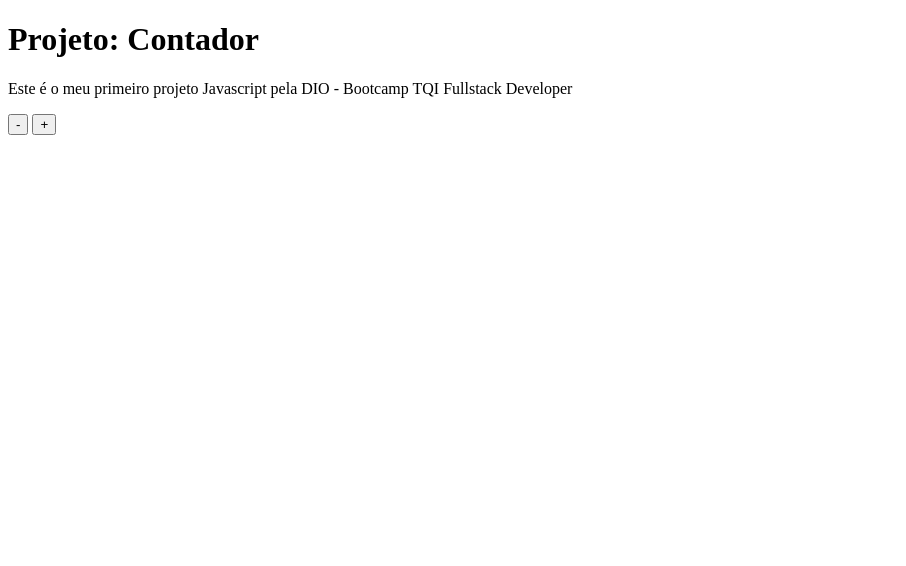
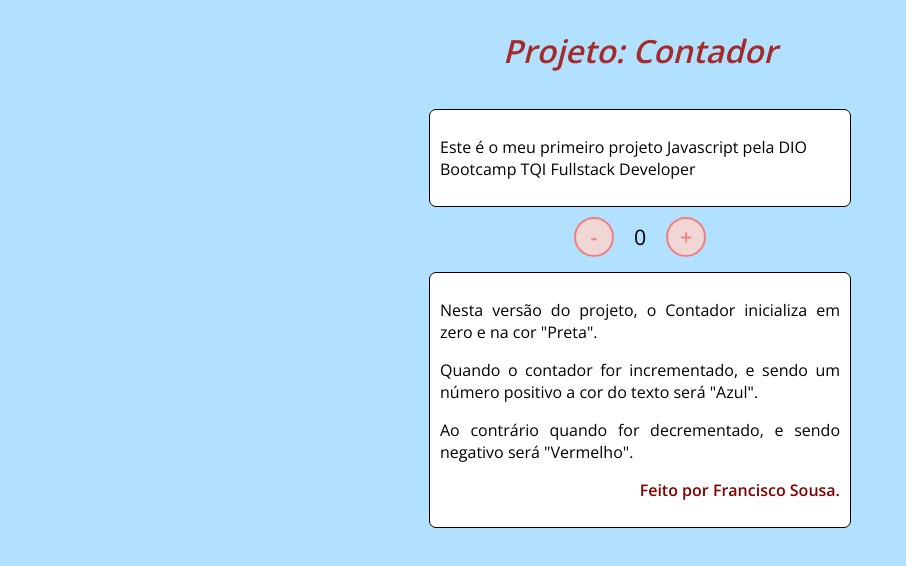
Before and after one commit to fsousa-hub/dio-projetos-javascript-contador-to-do-list, a plain HTML site: page index.html in a window 1280 px wide. Shown: the whole page, without its empty margins (0-906 px from the left). Drawn offline with nearby package versions, Linux system fonts and the light colour scheme.

Commit message:
Projeto Contador Finalizado

```diff
--- a/assets/css/style.css
+++ b/assets/css/style.css
@@ -1,2 +1,68 @@
 /* IMPORTAÇÃO FONTE GOOGLE */
 @import url('https://fonts.googleapis.com/css2?family=Open+Sans:wght@300;600&display=swap');
+
+* {
+    font-family: 'Open Sans', sans-serif;
+}
+
+body {
+    display: flex;
+    align-items: center;
+    justify-content: center;
+    flex-direction: column;
+    background-color: rgb(177, 225, 255);
+}
+
+h1{
+    color: brown;
+
+}
+
+button {
+    height: 40px;
+    width: 40px;
+    border-radius: 50%;
+    border: 2px solid lightcoral;
+    background-color: rgb(241, 214, 214);
+    color: lightcoral;
+    font-size: 16pt;
+    font-weight: 600;
+    text-align: center;
+}
+
+#contador {
+    display: flex;
+}
+
+#atualNumero {
+    display: flex;
+    align-items: center;
+    margin: 0 20px;
+    font-size: 16pt;
+}
+/* TITULO DO POST */
+.post_title{
+    font-size: 16px;
+    font-style: italic;
+    margin: 0;
+
+}
+
+
+/* BLOCO DE CONTEÚDO - BORDA ARREDONDADA */
+.post{
+    width: 400px;
+    text-align: justify;
+    margin: 15px;
+    background: #FFF;
+    padding: 10px;
+    border: 1px solid #000;
+    margin-bottom: 10px;
+    border-radius: 7px;
+}
+
+.textoADireita{
+    text-align: right;
+    color: maroon;
+    font-weight: 700;
+}
--- a/assets/js/scripts.js
+++ b/assets/js/scripts.js
@@ -0,0 +1,26 @@
+let counta = 0;
+
+const NUMERO_ATUAL = document.getElementById('atualNumero');
+
+
+function incrementar(){
+    counta++;
+    NUMERO_ATUAL.innerHTML = counta;
+    if (counta > 0 ){
+        document.getElementById('atualNumero').style.color ='blue';
+    }
+}
+
+function decrementar(){
+    counta--;
+    NUMERO_ATUAL.innerHTML = counta;
+    if (counta <= 0 ){
+        document.getElementById('atualNumero').style.color ='red';
+    }
+
+
+}
+
+function teste(){
+    kdowkdpo;
+}
--- a/index.html
+++ b/index.html
@@ -4,19 +4,40 @@
     <meta charset="UTF-8">
     <meta http-equiv="X-UA-Compatible" content="IE=edge">
     <meta name="viewport" content="width=device-width, initial-scale=1.0">
-    <link rel="stylesheet" href="assets/css/styles.css" />
+    <link rel="stylesheet" href="assets/css/style.css" />
     <title>Contador</title>
 </head>
 <body>
-    <h1>Projeto: Contador</h1>
-    <p>Este é o meu primeiro projeto Javascript pela DIO - Bootcamp TQI Fullstack Developer </p>
+
+    <header class="post_title">
+        <h1>Projeto: Contador</h1>
+    </header>
 
     <!-- CONTAINER  -->
+    <section class="post">
+        <p>Este é o meu primeiro projeto Javascript pela DIO <br> Bootcamp TQI Fullstack Developer </p>
+
+    </section>
+
     <div id="contador">
         <!-- BOTOÕES: ADICIONAR / SUBTRAIR -->
         <button name="subtrair" onclick="decrementar()">-</button>
+        <span id="atualNumero">0</span>
         <button name="adicionar" onclick="incrementar()">+</button>
     </div>
+
+    <section class="post">
+        <p>Nesta versão do projeto, o Contador inicializa em zero e na cor "Preta".</p>
+
+        <p>Quando o contador for incrementado, e sendo um número positivo a cor do texto será "Azul".</p>
+
+        <p>Ao contrário quando for decrementado, e sendo negativo será "Vermelho".</p>
+
+        <p class="textoADireita">Feito por Francisco Sousa.</p>
+
+    </section>
+
+
     <script src="assets/js/scripts.js"></script>
 
 </body>
```
